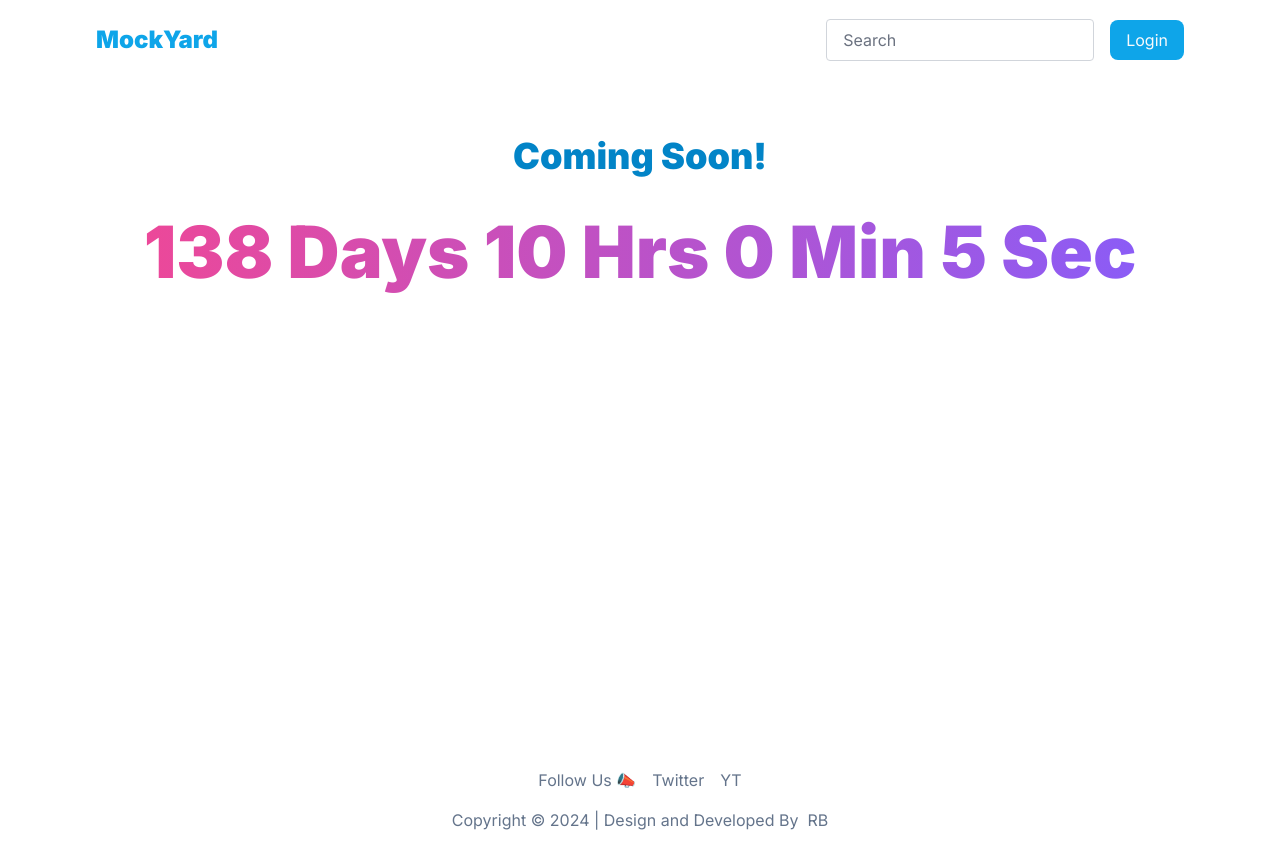
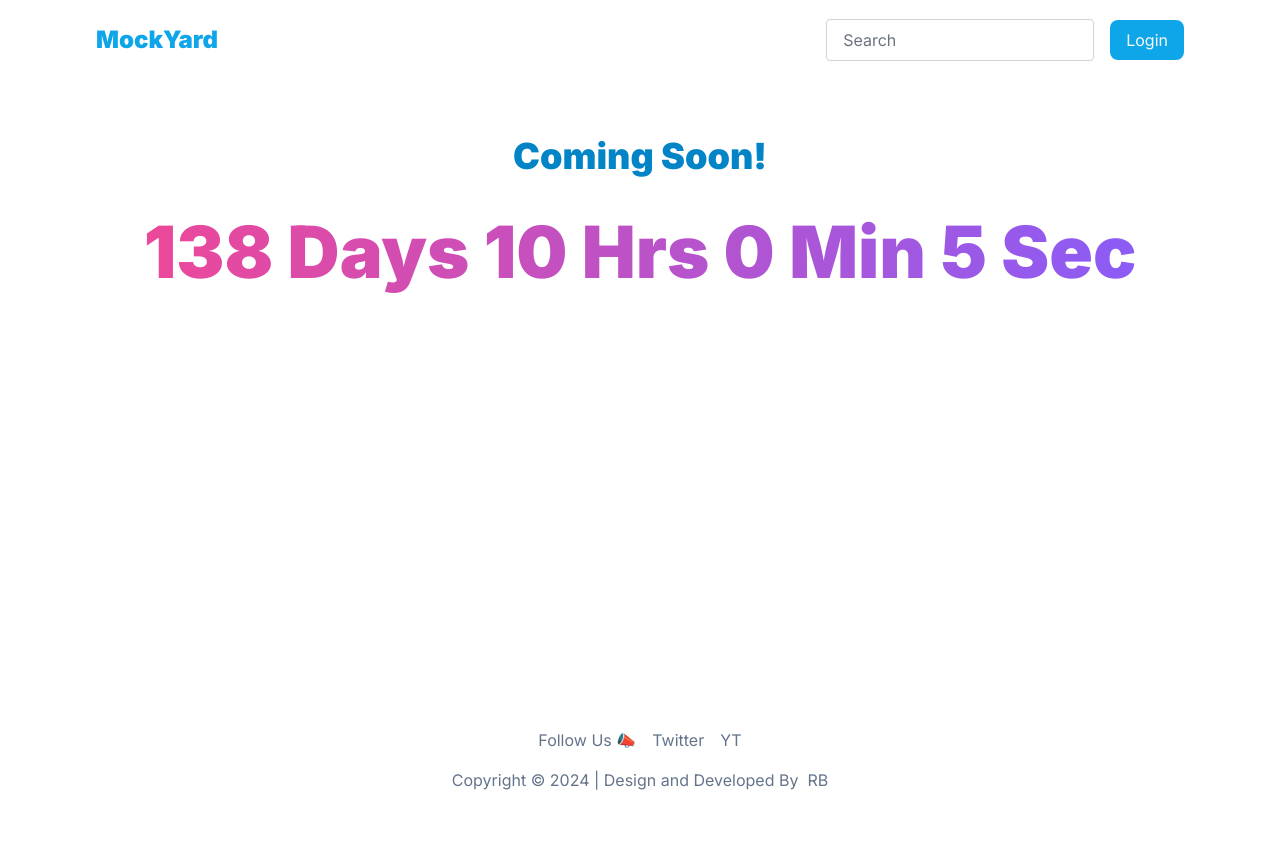
Before and after one commit to ReactorboY/mocktest, a Next.js app: page / in a window 1280 px wide. Shown: the top 868 px of the page. After the commit the page ends 840 px from the top, so only its background shows below. Built offline with nearby package versions, Linux system fonts and the light colour scheme.

Commit message:
minor alignment footer fix

```diff
--- a/src/components/ComingSoonVersion/ComingSoonVersion.tsx
+++ b/src/components/ComingSoonVersion/ComingSoonVersion.tsx
@@ -2,16 +2,15 @@ import React from 'react'
 import CountDown from '../CountDown/Countdown'
 import Footer from '../Footer/Footer'
 function ComingSoonVersion1() {
-    const specificEndDate = new Date('2024-10-31T23:59:59');
+  const specificEndDate = new Date('2024-10-31T23:59:59')
 
   return (
     <>
-        <section className="flex min-h-screen flex-col w-full items-center justify-between p-5 lg:p-12">
+      <section className='flex flex-col w-full items-center justify-between p-5 lg:p-12'>
+        <CountDown endDate={specificEndDate} />
 
-            <CountDown endDate={specificEndDate} />
-
-            <Footer />
-        </section>
+        <Footer />
+      </section>
     </>
   )
 }
--- a/src/components/Footer/Footer.tsx
+++ b/src/components/Footer/Footer.tsx
@@ -6,7 +6,7 @@ function Footer() {
 
   return (
     <>
-      <footer className='text-slate-500 text-center'>
+      <footer className='text-slate-500 text-center mt-96'>
         <div className='my-4 text-center'>
           <ul className='flex flex-wrap lg:flex justify-center '>
             <li className='px-2'> {socialIconsHeading} </li>
```
